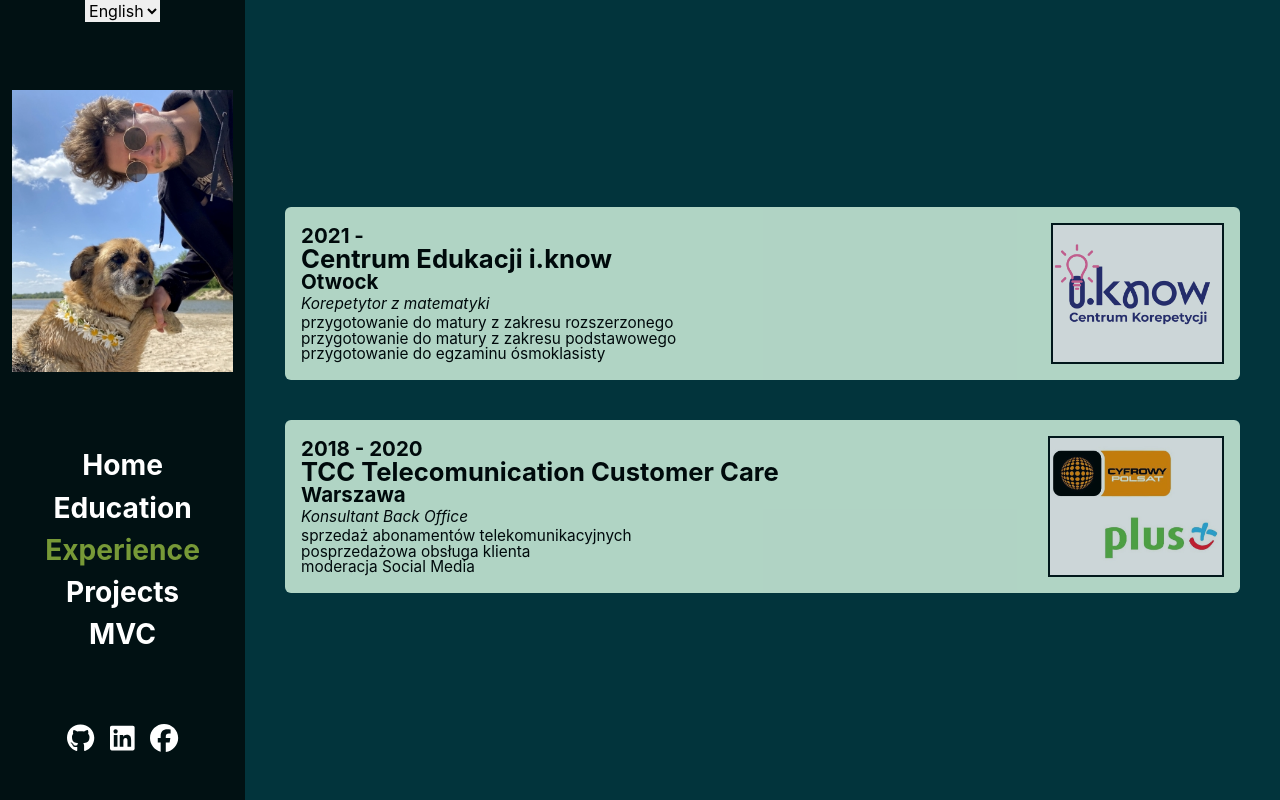
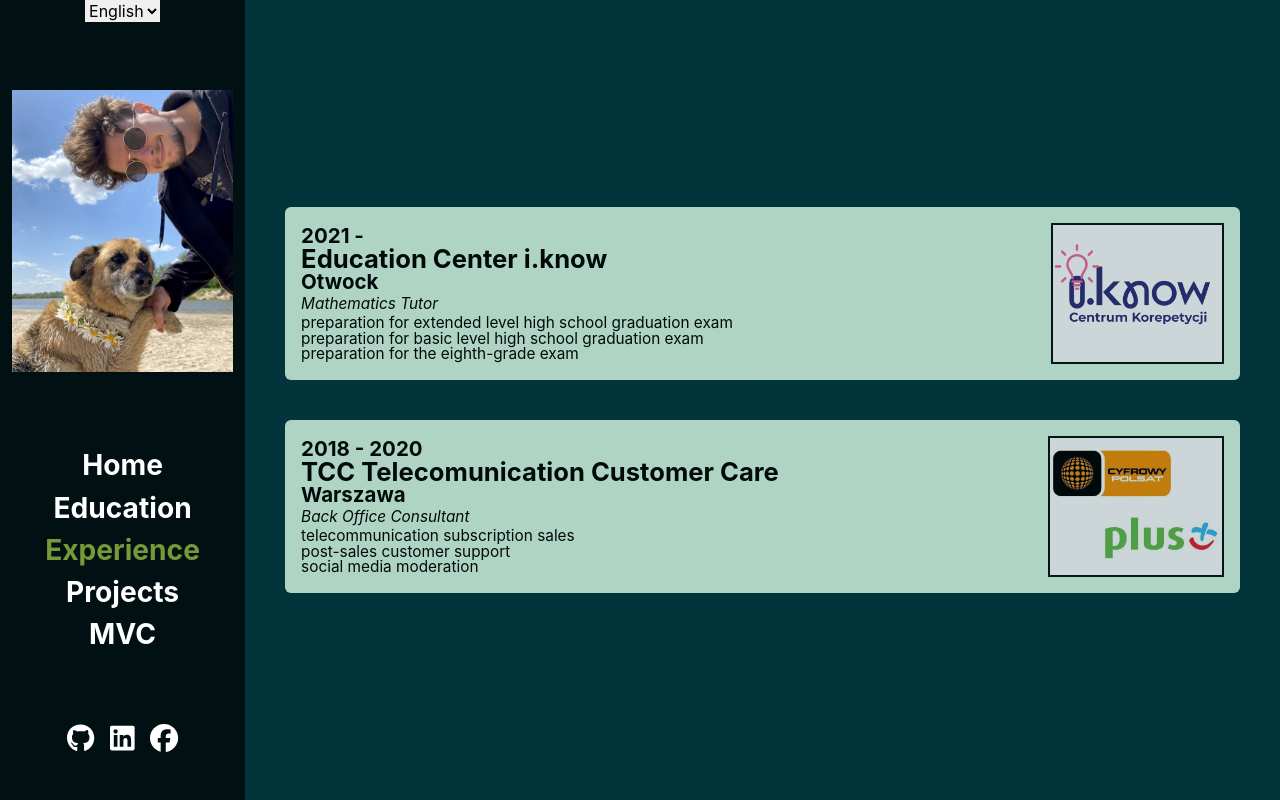
Before and after one commit to RadoslawTomaszewski/portfolio-react-js, a React (Create React App) app: page /experience in a window 1280 px wide. Built offline with nearby package versions, Linux system fonts and the light colour scheme.

Commit message:
translation complete

```diff
--- a/src/components/NavBar/index.jsx
+++ b/src/components/NavBar/index.jsx
@@ -9,11 +9,8 @@ import { LanguageSelector } from "./LangSelector";
 import avatar from "../../assets/img/me.jpg";
 import { useEffect } from "react";
 import i18next from "i18next";
-import { useTranslation } from "react-i18next";
 
 export function NavBar() {
-  const { t } = useTranslation();
-
   const navbarList = [
     {
       to: "",
--- a/src/components/TallBlock/index.jsx
+++ b/src/components/TallBlock/index.jsx
@@ -1,7 +1,10 @@
 import { FontAwesomeIcon } from "@fortawesome/react-fontawesome";
 import { faGithub } from "@fortawesome/free-brands-svg-icons";
+import { useTranslation } from "react-i18next";
 
 export function TallBlock(props) {
+  const { t } = useTranslation();
+
   return (
     <>
       <div className="mx-[1%] my-[2%] flex max-h-[90vh] max-w-[24vw] flex-col items-center justify-between rounded-md bg-green-100 px-[2] py-[2%] opacity-80 hover:opacity-100">
@@ -19,7 +22,7 @@ export function TallBlock(props) {
         </div>
         <div className="flex w-[80%] flex-col items-center justify-between border-t-2 border-solid border-gray-800 p-[3%]">
           <div className="flex flex-col justify-center text-h5">
-            Used technologies:
+            {t("Used technologies:")}
             <div className="flex flex-row justify-center text-h1">
               {props.icons}
             </div>
@@ -28,9 +31,9 @@ export function TallBlock(props) {
             className="mt-[8%] w-[80%] cursor-pointer rounded-[11px] bg-black px-[3%] py-[4%] text-center text-base text-h6 text-lightgreen opacity-90 hover:opacity-100"
             onClick={() => window.open(`${props.repoLink}`, "_blank")}
           >
-            Go to
+            {t("Go to")}
             <FontAwesomeIcon className="px-[3%]" icon={faGithub} />
-            repository
+            {t("repository")}
           </button>
         </div>
       </div>
--- a/src/pages/ExperiencePage/index.jsx
+++ b/src/pages/ExperiencePage/index.jsx
@@ -1,19 +1,31 @@
 import { WideBlock } from "../../components";
 import iknow from "../../assets/img/iknow.png";
 import cyfrowypolsat from "../../assets/img/cp_plus.jpeg";
+import { useTranslation } from "react-i18next";
 
 export function ExperiencePage() {
+  const { t } = useTranslation();
+  const nameIknow = t("nameIknow");
+  const titleIknow = t("titleIknow");
+  const features1Iknow = t("features1Iknow");
+  const features2Iknow = t("features2Iknow");
+  const features3Iknow = t("features3Iknow");
+  const titleCP = t("titleCP");
+  const features1CP = t("features1CP");
+  const features2CP = t("features2CP");
+  const features3CP = t("features3CP");
+
   return (
     <>
       <WideBlock
         years="2021 - "
-        name="Centrum Edukacji i.know"
+        name={nameIknow}
         city="Otwock"
-        title="Korepetytor z matematyki"
+        title={titleIknow}
         title2=""
-        features1="przygotowanie do matury z zakresu rozszerzonego"
-        features2="przygotowanie do matury z zakresu podstawowego"
-        features3="przygotowanie do egzaminu ósmoklasisty"
+        features1={features1Iknow}
+        features2={features2Iknow}
+        features3={features3Iknow}
         image={iknow}
         imageAlt="logo i.know"
       />
@@ -21,11 +33,11 @@ export function ExperiencePage() {
         years="2018 - 2020"
         name="TCC Telecomunication Customer Care"
         city="Warszawa"
-        title="Konsultant Back Office"
+        title={titleCP}
         title2=""
-        features1="sprzedaż abonamentów telekomunikacyjnych"
-        features2="posprzedażowa obsługa klienta"
-        features3="moderacja Social Media"
+        features1={features1CP}
+        features2={features2CP}
+        features3={features3CP}
         image={cyfrowypolsat}
         imageAlt="logo cyfrowy polsat"
       />
--- a/src/pages/HomePage/index.jsx
+++ b/src/pages/HomePage/index.jsx
@@ -1,14 +1,11 @@
 import helloworld from "../../assets/img/helloworld.png";
-import { useTranslation } from "react-i18next";
 
 export function HomePage() {
-  const { t } = useTranslation();
   return (
     <>
       <div className="d-flex">
         <img src={helloworld} alt="hello world" />
       </div>
-      {t("dupa")}
     </>
   );
 }
--- a/src/pages/MVCPage/index.jsx
+++ b/src/pages/MVCPage/index.jsx
@@ -1,7 +1,10 @@
 import React, { useEffect, useState } from "react";
 import axios from "axios";
+import { useTranslation } from "react-i18next";
 
 export function MVCPage() {
+  const { t } = useTranslation();
+
   const [name, setName] = useState("");
   const [message, setMessage] = useState("");
 
@@ -44,7 +47,7 @@ export function MVCPage() {
 
   return (
     <div className="flex min-h-[95%] flex-col justify-start overflow-y-scroll rounded-md bg-green-100 p-4">
-      <div className="text-center text-h1 font-bold">Księga gości</div>
+      <div className="text-center text-h1 font-bold">{t("Guest book")}</div>
       <div>
         {guestbookEntries.map((entry) => (
           <div key={entry.id} className="my-4">
@@ -57,7 +60,7 @@ export function MVCPage() {
         <form onSubmit={handleSubmit}>
           <div className="flex flex-col">
             <label className="my-2" htmlFor="name">
-              Imię:
+              Nick:
             </label>
             <input
               type="text"
@@ -70,7 +73,7 @@ export function MVCPage() {
           </div>
           <div className="flex flex-col">
             <label className="my-2" htmlFor="message">
-              Wpis:
+              {t("description")}
             </label>
             <textarea
               id="message"
@@ -85,7 +88,7 @@ export function MVCPage() {
               type="submit"
               className="my-2 rounded bg-darkgreen p-2 px-4  font-medium text-white hover:text-lightgreen"
             >
-              Dodaj wpis
+              {t("Add entry")}
             </button>
           </div>
         </form>
--- a/src/translations/resources.jsx
+++ b/src/translations/resources.jsx
@@ -16,6 +16,38 @@ const resources = {
         "100% on the Polish language section of the high school graduation exam (oral part)",
       nameSP: "Public Primary School and Middle School",
       featuresSP: "four-time champion of the Otwock County in the 100m race",
+
+      education: "Education",
+      experience: "Experience",
+      projects: "Projects",
+
+      nameIknow: "Education Center i.know",
+      titleIknow: "Mathematics Tutor",
+      features1Iknow:
+        "preparation for extended level high school graduation exam",
+      features2Iknow: "preparation for basic level high school graduation exam",
+      features3Iknow: "preparation for the eighth-grade exam",
+      titleCP: "Back Office Consultant",
+      features1CP: "telecommunication subscription sales",
+      features2CP: "post-sales customer support",
+      features3CP: "social media moderation",
+      titleTodo: "To Do List",
+      hoverText: "click to go to the project page",
+      descriptionTodo:
+        "My first full-stack application is designed to organize a to-do list with the ability to set task deadlines and display the remaining time until completion. I have developed the backend using Spring Boot technology, while the frontend is built using a React JS. I used the AXIOS library to handle HTTP requests.",
+      hoverTextMemory: "click to play",
+      descriptionMemory:
+        "A memory game created using pure JavaScript. The game features two color themes and four different game modes: single player, two players, player vs. computer and player vs. smart computer.",
+      titleSOP: "Patient Service GUI",
+      descriptionSOP:
+        "The frontend component of a student team web application project. It is a patient management system designed for ambulance rescuers and medical staff, allowing for efficient verification of the available number of hospital beds and management of the patient's medical history.",
+
+      "Used technologies:": "Used technologies:",
+      "Go to": "Go to",
+      repository: "repository",
+      "Guest book": "Guest book",
+      description: "Entry:",
+      "Add entry": "Add entry",
     },
   },
   pl: {
@@ -34,6 +66,37 @@ const resources = {
         "100% na egzaminie maturalnym z języka polskiego (część ustna)",
       nameSP: "Publiczna Szkoła Podstawowa i Gimnazjum",
       featuresSP: "czterokrotny mistrz powiatu otwockiego w biegu na 100 m",
+
+      education: "Education",
+      experience: "Kariera",
+      projects: "Projekty",
+
+      nameIknow: "Centrum Edukacji i.know",
+      titleIknow: "Korepetytor z matematyki",
+      features1Iknow: "przygotowanie do matury z zakresu rozszerzonego",
+      features2Iknow: "przygotowanie do matury z zakresu podstawowego",
+      features3Iknow: "przygotowanie do egzaminu ósmoklasisty",
+      titleCP: "Konsultant Back Office",
+      features1CP: "sprzedaż abonamentów telekomunikacyjnych",
+      features2CP: "posprzedażowa obsługa klienta",
+      features3CP: "moderacja Social Media",
+      titleTodo: "Lista zadań",
+      hoverText: "Kliknij, aby przejść do strony projektu",
+      descriptionTodo:
+        "Moja pierwsza aplikacja full-stack przeznaczona do organizowania listy zadań do wykonania z możliwością ustawienia terminów wykonania i wyświetlania pozostałego czasu do zakończenia. Backend został opracowany przy użyciu technologii Spring Boot, a frontend został zbudowany przy użyciu React JS. Do obsługi żądań HTTP użyłem biblioteki AXIOS.",
+      hoverTextMemory: "Kliknij, aby zagrać",
+      descriptionMemory:
+        "Gra w pamięć stworzona w czystym JavaScript. Gra oferuje dwa motywy kolorystyczne i cztery różne tryby gry: pojedynczy gracz, dwóch graczy, gracz kontra komputer i gracz kontra inteligentny komputer.",
+      titleSOP: "System Obsługi Pacjentów",
+      descriptionSOP:
+        "Frontendowa składowa projektu aplikacji webowej. Projekt był pracą grupową realizowaną na rzecz studiów. Jest to system zarządzania pacjentami przeznaczony do obsługi przez ratowników medycznych i personelu medycznego, umożliwiający skuteczne sprawdzenie dostępnej liczby łóżek szpitalnych w czasie rzeczywistym i zarządzanie historią medyczną pacjenta.",
+
+      "Used technologies:": "Użyte technologie:",
+      "Go to": "Przejdź do",
+      repository: "repozytorium",
+      "Guest book": "Księga gości",
+      description: "Wpis:",
+      "Add entry": "Dodaj wpis",
     },
   },
 };
```
Also changed, not shown: src/pages/ProjectsPage/index.jsx (+24 -17 lines).
